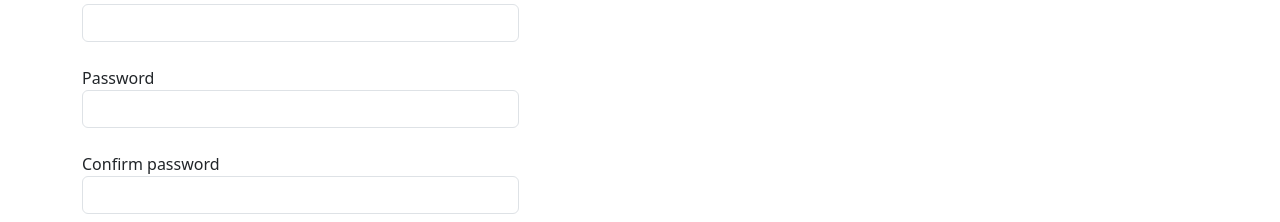
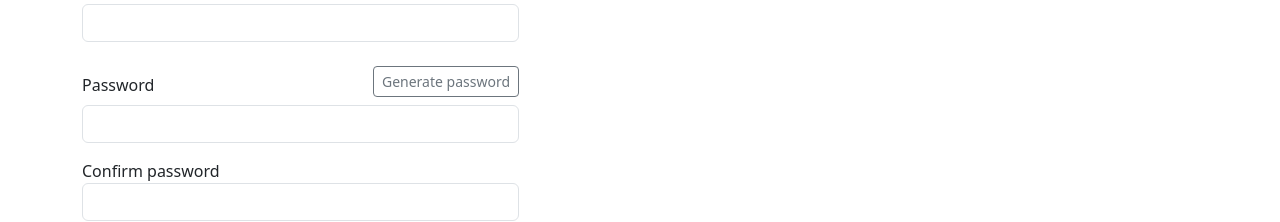
Before and after one commit to raynizm/laboration-3, a React (Vite) app: page / in a window 1280 px wide. Shown: the part 210-432 px from the top of the page. Built offline with nearby package versions, Linux system fonts and the light colour scheme; no server answers.

Commit message:
feat: enhance password input with a generate password button

```diff
--- a/src/App.jsx
+++ b/src/App.jsx
@@ -64,16 +64,27 @@ function App() {
                 onChange={handleChange}
               />
             </label>
-            <label className="form-label w-100">
-              Password
+            <div>
+              <div className="d-flex justify-content-between align-items-end mb-2">
+                <label htmlFor="password" className="form-label mb-0">
+                  Password
+                </label>
+                <button
+                  type="button"
+                  className="btn btn-outline-secondary btn-sm"
+                >
+                  Generate password
+                </button>
+              </div>
               <input
+                id="password"
                 className="form-control"
                 type="password"
                 name="password"
                 value={form.password}
                 onChange={handleChange}
               />
-            </label>
+            </div>
             <label className="form-label w-100">
               Confirm password
               <input
```
